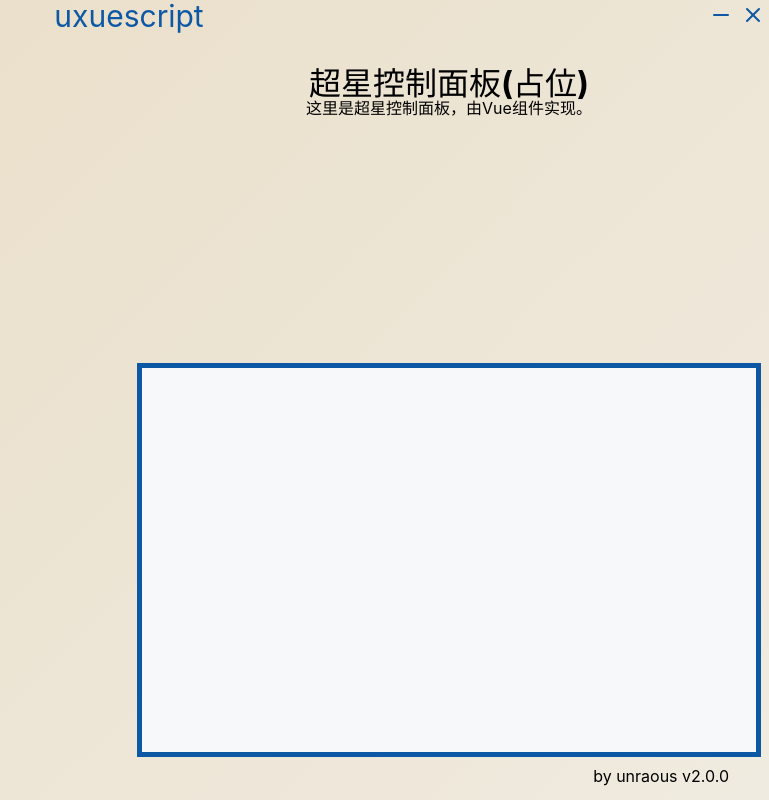
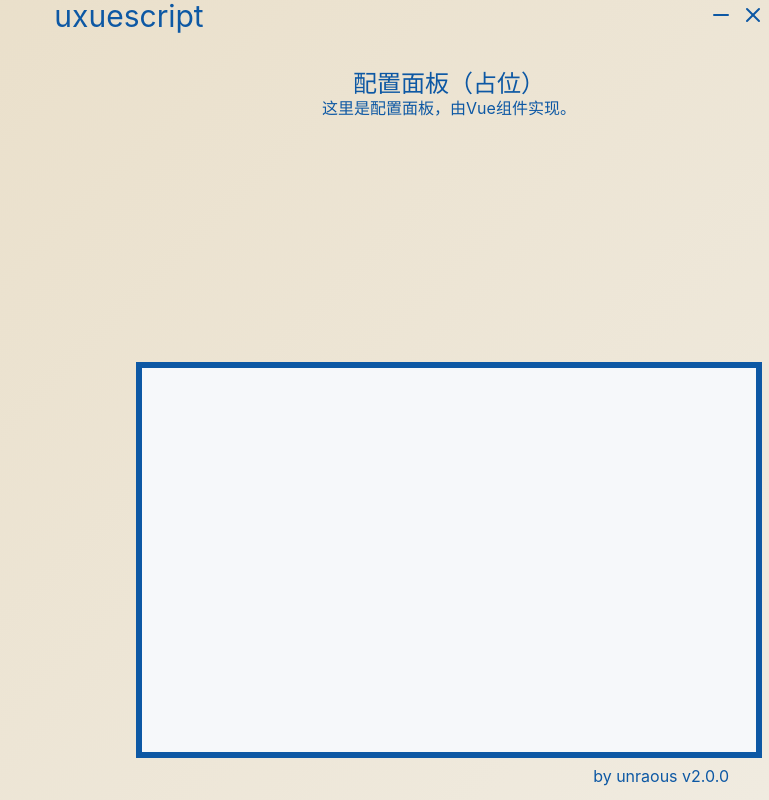
Before and after one commit to unraous/uxs-rs, a Vue app: page / in a window 1280 px wide. Shown: the whole page, without its empty margins (511-1280 px from the left). Built offline with nearby package versions, Linux system fonts and the light colour scheme.

Commit message:
move config panel

```diff
--- a/src/App.vue
+++ b/src/App.vue
@@ -1,5 +1,6 @@
 <script setup lang="ts">
-import MenuBar from './layouts/MenuBar.vue';
+import MenuBar from '@/layouts/MenuBar.vue';
+import ConfigPanel from '@/layouts/ConfigPanel.vue';
 
 </script>
 
@@ -12,15 +13,12 @@ import MenuBar from './layouts/MenuBar.vue';
       <div class="left-panel">
       </div>
       <div class="right-panel">
-          <div class="cx-control-panel">
-            <h1>超星控制面板(占位)</h1>
-            <p>这里是超星控制面板，由Vue组件实现。</p>
-          </div>
-          <div class="chaoxing-webview">
-          </div>
-          <div class="version-info">
-            <p>by unraous v2.0.0</p>
-          </div>
+        <ConfigPanel/>
+        <div class="chaoxing-webview">
+        </div>
+        <div class="version-info">
+          <p>by unraous v2.0.0</p>
+        </div>
       </div>
     </div>
   </main>
@@ -38,6 +36,7 @@ import MenuBar from './layouts/MenuBar.vue';
   font-size: 16px;
   line-height: 24px;
   font-weight: 400;
+  color: #0d58a4;
   background: linear-gradient(135deg, #e8dcc4 0%, #f0ebe0 100%);
 
   font-synthesis: none;
@@ -71,6 +70,7 @@ import MenuBar from './layouts/MenuBar.vue';
   display: flex;
   flex-direction: row;
 }
+
 .left-panel {
   flex: 0 0 50%;
   background-color: transparent;
@@ -84,22 +84,12 @@ import MenuBar from './layouts/MenuBar.vue';
   background-color: transparent;
 }
 
-.cx-control-panel {
-  padding: 40px;
-  width: 100%;
-  height: 43.75%;
-  background-color: transparent;
-  display: flex;
-  align-items: center;
-  flex-direction: column;
-}
-
 .chaoxing-webview {
   padding: 20px;
   width: 96%;
   height: 50%;
   background-color: #F6F8FA;
-  outline: 5px solid #0d58a4;
+  outline: 6px solid #0d58a4;
 }
 
 .version-info {
--- /dev/null
+++ b/src/layouts/ConfigPanel.vue
@@ -0,0 +1,22 @@
+<script setup lang="ts">
+
+</script>
+
+<template>
+  <div class="config-panel">
+    <h2>配置面板（占位）</h2>
+    <p>这里是配置面板，由Vue组件实现。</p>
+  </div>
+</template>
+
+<style scoped>
+.config-panel {
+  padding: 40px;
+  width: 100%;
+  height: 43.75%;
+  background-color: transparent;
+  display: flex;
+  align-items: center;
+  flex-direction: column;
+}
+</style>
```
